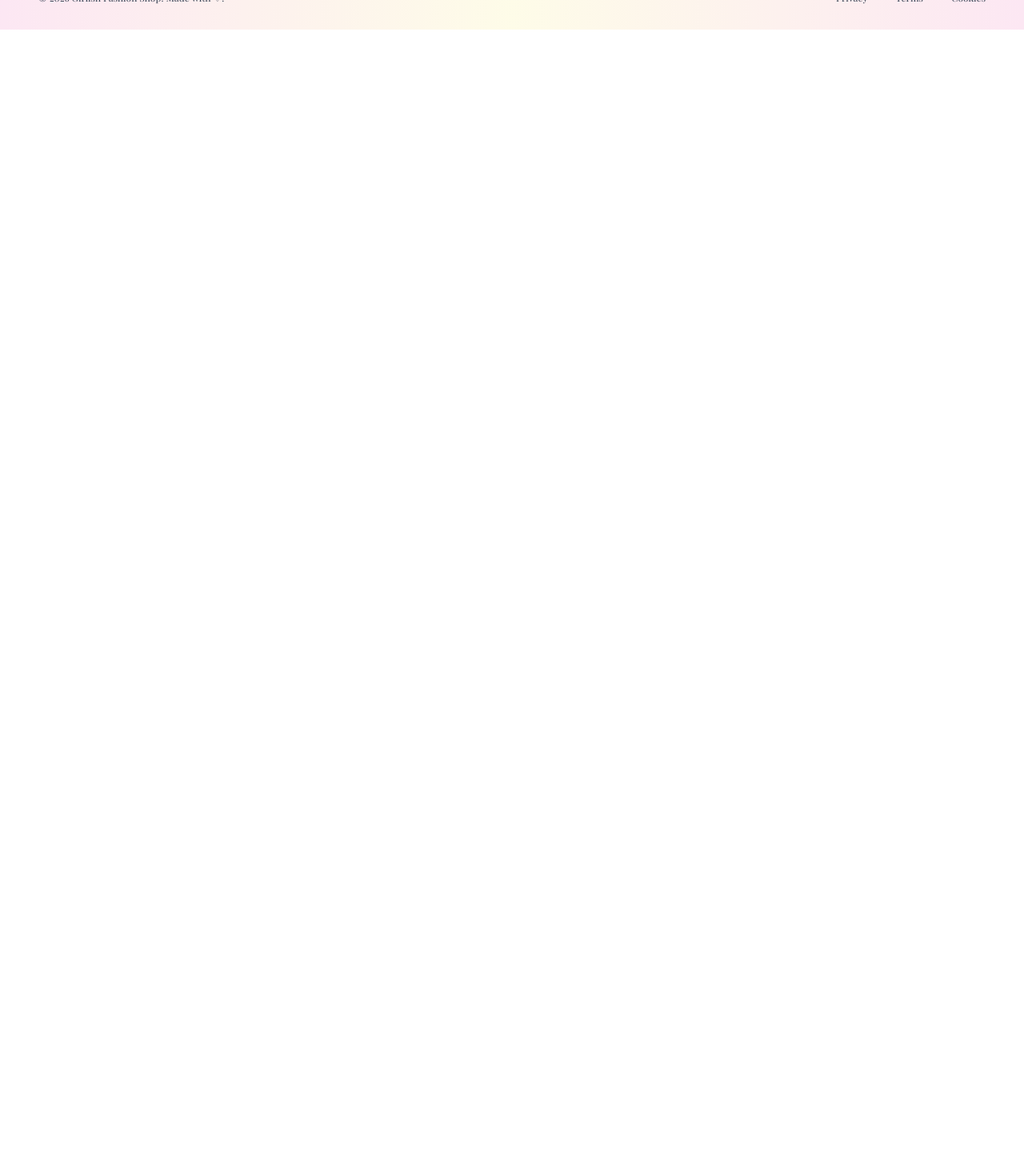
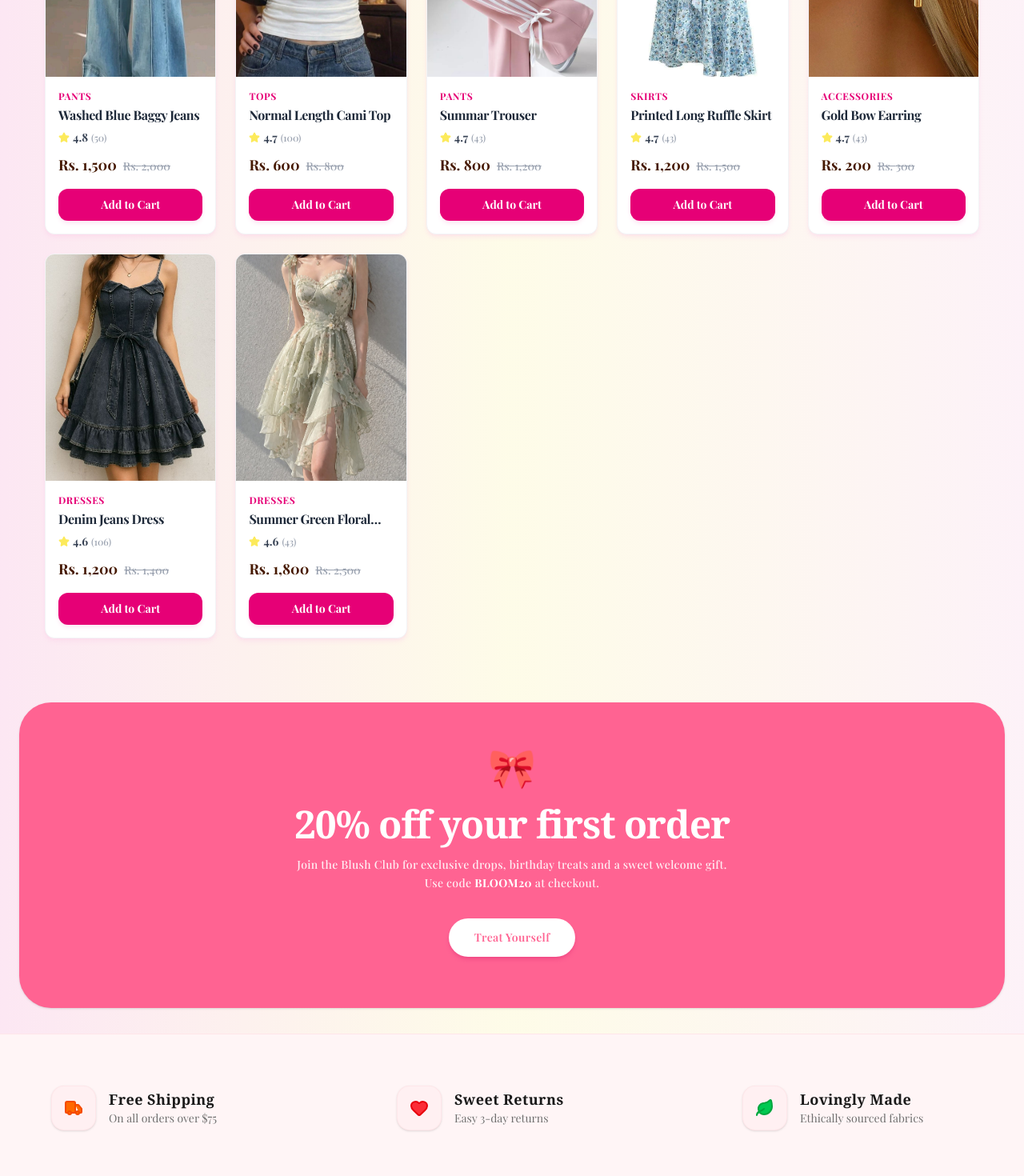
Before and after one commit to gayatrichhetri247-ship-it/e-commerce-site-Fashion-, a Next.js app: page / in a window 1280 px wide. Shown: the part 2020-3490 px from the top of the page at 80% size. Before the commit the page ends 2057 px from the top, so only its background shows below. Built offline with nearby package versions, Linux system fonts and the light colour scheme.

Commit message:
adding complete design for home section

```diff
--- a/next.config.mjs
+++ b/next.config.mjs
@@ -1,6 +1,13 @@
 /** @type {import('next').NextConfig} */
 const nextConfig = {
-  /* config options here */
+  images: {
+    remotePatterns: [
+      {
+        protocol: 'https',
+        hostname: 'images.unsplash.com',
+      },
+    ],
+  },
 };
 
 export default nextConfig;
--- a/src/app/checkout/page.js
+++ b/src/app/checkout/page.js
@@ -223,7 +223,7 @@ export default function CheckoutPage() {
               onClick={handleKhaltiPayment}
               className="w-full bg-purple-600 hover:bg-purple-700 text-white py-3 rounded-full font-semibold transition"
             >
-              Pay with Khalti • NPR {subtotal.toLocaleString()}
+              Pay Now • NPR {subtotal.toLocaleString()}
             </button>
           </form>
         </div>
--- a/src/app/layout.js
+++ b/src/app/layout.js
@@ -5,7 +5,7 @@ import { Roboto, Playfair_Display } from "next/font/google";
 import FooterSection from "@/components/FooterSection";
 import { CartProvider } from "./context/CartContext";
 import { UserProvider } from "./context/UserContext";
-import ConditionalMoodSection from "@/components/ConditionalMoodSection";
+import HomeOnlySections from "@/components/HomeOnlySections";
 
 // const roboto = Roboto({
 //   subsets: ["latin"],
@@ -26,7 +26,7 @@ const RootLayout = ({ children }) => {
        <CartProvider>
         <Header />
         {children}
-        <ConditionalMoodSection />
+        <HomeOnlySections />
         <FooterSection />
         </CartProvider>
         </UserProvider>
--- /dev/null
+++ b/src/components/FeatureBar.js
@@ -0,0 +1,50 @@
+import React from 'react';
+
+// Using standard Lucide icons as placeholders, but styled to match the vibe.
+// If you want to use the exact custom pixel/emoji art, you can replace these with <img> tags.
+import { Truck, Heart, Leaf } from 'lucide-react';
+
+export default function FeaturesBar() {
+  const features = [
+    {
+      icon: <Truck className="w-6 h-6 text-orange-600 fill-orange-500" />,
+      title: "Free Shipping",
+      description: "On all orders over $75",
+    },
+    {
+      icon: <Heart className="w-6 h-6 text-red-600 fill-red-500" />,
+      title: "Sweet Returns",
+      description: "Easy 3-day returns",
+    },
+    {
+      icon: <Leaf className="w-6 h-6 text-green-600 fill-green-500" />,
+      title: "Lovingly Made",
+      description: "Ethically sourced fabrics",
+    },
+  ];
+
+  return (
+    <div className="w-full bg-[#FFF5F6] border-t border-b border-[#FFE5E9] py-8 px-4 sm:px-6 lg:px-8">
+      <div className=" mx-auto grid grid-cols-1 md:grid-cols-3 p-8 gap-36 justify-items-center md:justify-items-start">
+        {features.map((feature, index) => (
+          <div key={index} className="flex items-center space-x-4">
+            {/* Soft rounded icon container */}
+            <div className="flex items-center justify-center w-14 h-14 bg-[#FFF0F2] rounded-2xl shadow-sm border border-[#FFE0E4]/50 shrink-0">
+              {feature.icon}
+            </div>
+
+            {/* Text content */}
+            <div className="flex flex-col">
+              <h3 className="font-serif text-lg font-bold text-[#1A1A1A] tracking-wide leading-snug">
+                {feature.title}
+              </h3>
+              <p className="text-sm text-[#707070] font-sans mt-0.5">
+                {feature.description}
+              </p>
+            </div>
+          </div>
+        ))}
+      </div>
+    </div>
+  );
+}
--- /dev/null
+++ b/src/components/HomeOnlySections.js
@@ -0,0 +1,24 @@
+"use client";
+
+import { usePathname } from "next/navigation";
+import ConditionalMoodSection from "./ConditionalMoodSection";
+import MostLoved from "./MostLoved";
+import PromoBanner from "./PromoBanner";
+import FeaturesBar from "./FeatureBar";
+
+export default function HomeOnlySections() {
+  const pathname = usePathname();
+
+  if (pathname !== "/") {
+    return null;
+  }
+
+  return (
+    <>
+      <ConditionalMoodSection />
+      <MostLoved />
+      <PromoBanner />
+      <FeaturesBar />
+    </>
+  );
+}
--- a/src/components/MostLoved.js
+++ b/src/components/MostLoved.js
@@ -1,11 +1,48 @@
-import React from 'react'
+"use client";
+
+import dresses from "../data/dresses.json";
+import tops from "../data/tops.json";
+import pants from "../data/pants.json";
+import skirts from "../data/skirts.json";
+import accessories from "../data/accessories.json";
+
+import ProductCard from "./ProductCrad";
 
 const MostLoved = () => {
+  const allProducts = [
+    ...dresses.map((item) => ({ ...item, category: "dresses" })),
+    ...tops.map((item) => ({ ...item, category: "tops" })),
+    ...pants.map((item) => ({ ...item, category: "pants" })),
+    ...skirts.map((item) => ({ ...item, category: "skirts" })),
+    ...accessories.map((item) => ({ ...item, category: "accessories" })),
+  ];
+
+  const topRatedProducts = [...allProducts]
+    .sort((a, b) => Number(b.rating || 0) - Number(a.rating || 0))
+    .slice(0, 7);
+
   return (
-    <div>
+    <section className="w-full px-14 py-12 bg-gradient-to-r from-pink-100 via-yellow-50 to-pink-50">
+      <div className="flex flex-col items-center mb-8">
+        <h2 className="text-3xl md:text-4xl font-extrabold text-amber-950">
+          Most Loved
+        </h2>
 
-    </div>
-  )
-}
+        <p className="text-gray-500 mt-2">
+          Our highest-rated customer favorites ♡
+        </p>
+      </div>
 
-export default MostLoved
+      <div className="grid grid-cols-1 sm:grid-cols-2 md:grid-cols-3 lg:grid-cols-5 gap-6">
+        {topRatedProducts.map((product) => (
+          <ProductCard
+            key={`${product.category}-${product.id}`}
+            product={product}
+          />
+        ))}
+      </div>
+    </section>
+  );
+};
+
+export default MostLoved;
--- /dev/null
+++ b/src/components/PromoBanner.js
@@ -0,0 +1,44 @@
+"use client";
+
+import React from "react";
+import Link from "next/link";
+export default function PromoBanner() {
+  return (
+    <div className="w-full bg-gradient-to-r from-pink-100 via-yellow-50 to-pink-50">
+    <div className="w-full max-w-7xl mx-auto px-6 py-8 ">
+      {/* Main Card Container */}
+      <div className="relative w-full bg-[#ff6392] rounded-[2.5rem] px-6 py-12 md:py-16 text-center flex flex-col items-center justify-center shadow-sm overflow-hidden">
+
+        {/* Ribbon Bow Icon Container */}
+        <div className="text-4xl md:text-5xl mb-4 animate-bounce duration-1000 ease-in-out select-none">
+          🎀
+        </div>
+
+        {/* Primary Heading */}
+        <h2 className="font-serif text-3xl sm:text-4xl md:text-5xl font-bold text-white tracking-tight leading-none mb-4">
+          20% off your first order
+        </h2>
+
+        {/* Subtitle Description */}
+        <p className="text-white/90 text-xs sm:text-sm font-medium tracking-wide max-w-xl leading-relaxed mb-8 px-2">
+          Join the Blush Club for exclusive drops, birthday treats and a sweet
+          welcome gift. Use code <span className="font-bold text-white">BLOOM20</span> at checkout.
+        </p>
+
+        {/* CTA Call to Action Action Button */}
+        <Link href='/products'><button
+          onClick={() => {
+            // Optional: Add logic to copy coupon code or smooth scroll to products
+            console.log("Treating yourself!");
+          }}
+          className="bg-white text-[#ff6392] font-semibold text-xs sm:text-sm tracking-wide px-8 py-3.5 rounded-full hover:bg-pink-50 transition-all duration-200 shadow-md shadow-pink-700/20 active:scale-95 cursor-pointer"
+        >
+          Treat Yourself
+        </button>
+        </Link>
+
+      </div>
+    </div>
+    </div>
+  );
+}
```
